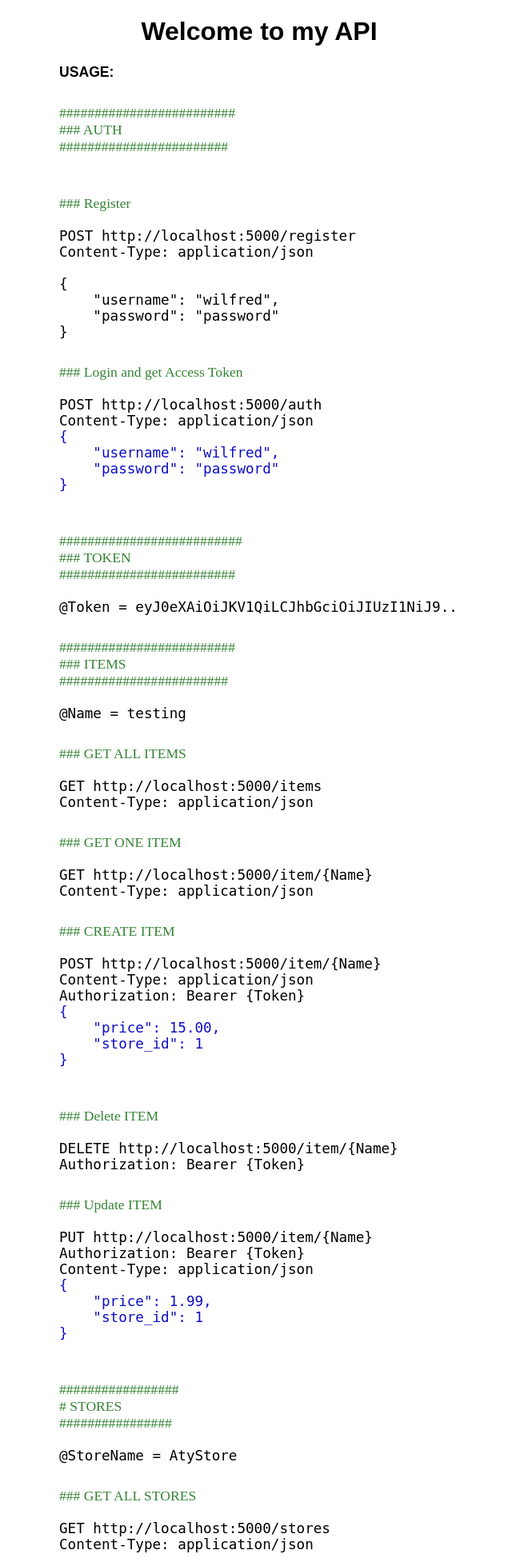
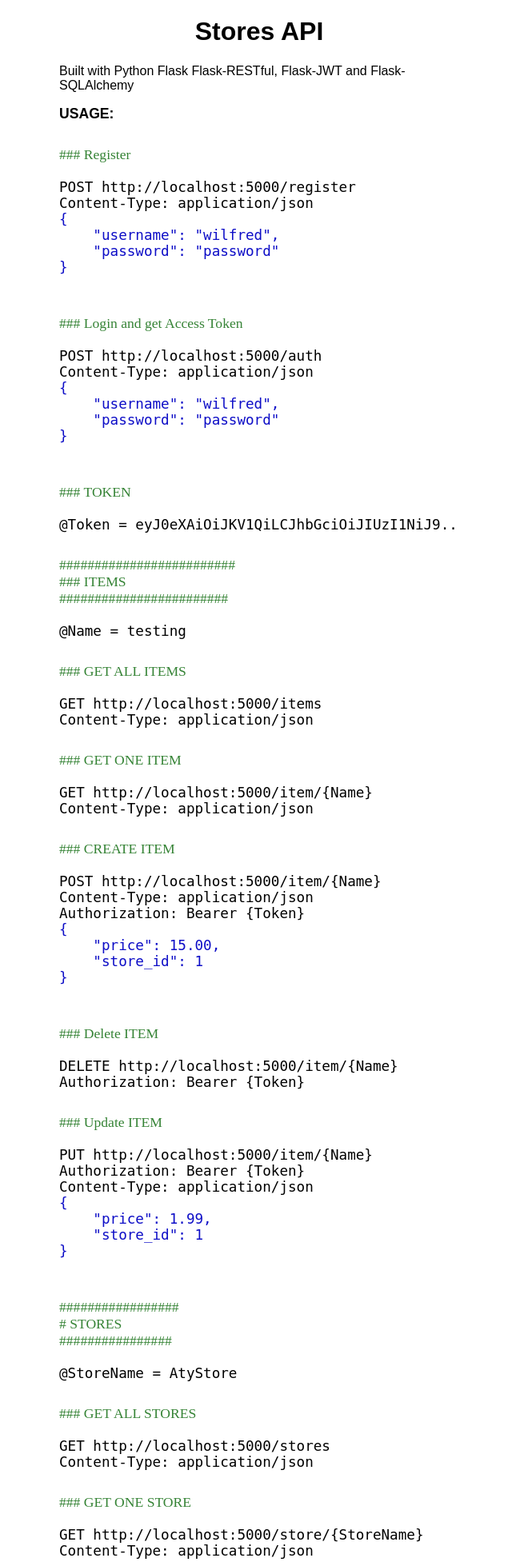
Before and after one commit to wilfredlopez/python-flask-rest, a Flask app: page / in a window 1280 px wide. Shown: the top 1953 px of the page at 80% size, without its empty margins (316-956 px from the left). Run offline with Flask 2, Linux system fonts and the light colour scheme; parts of the project's set-up code (start-up, migrations or seed data) failed here and were passed over.

Commit message:
finished example project

```diff
--- a/code/app.py
+++ b/code/app.py
@@ -1,11 +1,12 @@
 import os
-from flask import Flask, render_template
+from flask import Flask, render_template, jsonify
 from flask_restful import Api
 from flask_jwt_extended import JWTManager
-from resources.user import UserRegister, User, UserLogin
+from resources.user import UserRegister, User, UserLogin, TokenRefresh, UserLogout
 from resources.item import Item, Items
 from resources.store import Stores, Store
 from datetime import timedelta
+from blacklist import BLACK_LIST
 
 app = Flask(__name__)
 
@@ -16,7 +17,9 @@ app.config['SQLALCHEMY_DATABASE_URI'] = os.environ.get(
 
 app.config['SQLALCHEMY_TRACK_MODIFICATIONS'] = False
 app.config['PROPAGATE_EXCEPTIONS'] = True
-app.config['JWT_EXPIRATION_DELTA'] = timedelta(days=1)
+app.config['JWT_BLACKLIST_ENABLED'] = True
+app.config['JWT_BLACKLIST_TOKEN_CHECKS'] = ['access', 'refresh']
+app.config['JWT_EXPIRATION_DELTA'] = timedelta(hours=3)
 
 api = Api(app)
 
@@ -28,6 +31,54 @@ def create_tables():
 
 
 jwt = JWTManager(app)
+
+
+@jwt.user_claims_loader
+def add_claims_to_jwt(user_id):
+    if user_id == 1:  # Instead of hardcoding you should read from config or database.
+        return {
+            'is_admin': True
+        }
+    return {
+        'is_admin': False
+    }
+
+
+@jwt.token_in_blacklist_loader
+def check_if_id_in_blacklist(decripted_token):
+    return decripted_token['jti'] in BLACK_LIST
+
+
+@jwt.expired_token_loader
+def expire_token_callback():
+    return jsonify({
+        'description': "access token has expired.",
+        'error': "token_expired"
+    }), 401
+
+
+@jwt.invalid_token_loader
+def invalid_token_callback():
+    return jsonify({
+        'description': "Signiture verification failed.",
+        'error': "invalid_token"
+    }), 401
+
+
+@jwt.unauthorized_loader
+def not_authorized_request_callback():
+    return jsonify({
+        'description': "Request does not contain an access token. please send Bearer token",
+        'error': "authorization_required"
+    }), 401
+
+
+@jwt.revoked_token_loader
+def revoked_token_loader_callback():
+    return jsonify({
+        'description': "The token has expired.",
+        'error': "token_revoked"
+    }), 401
 
 
 @app.route('/')
@@ -48,6 +99,8 @@ api.add_resource(Store, '/store/<string:name>')
 api.add_resource(UserRegister, '/register')
 api.add_resource(User, '/user/<int:user_id>')
 api.add_resource(UserLogin, '/auth')
+api.add_resource(TokenRefresh, '/refresh')
+api.add_resource(UserLogout, '/logout')
 
 if __name__ == '__main__':
     from db import db
--- /dev/null
+++ b/code/blacklist.py
@@ -0,0 +1,3 @@
+# USER IDS THAT ARE BLACKLISTED.
+# BLACK_LIST = {2, 3}
+BLACK_LIST = set()
--- a/code/templates/index.html
+++ b/code/templates/index.html
@@ -4,7 +4,7 @@
 <head>
     <meta charset="UTF-8">
     <meta name="viewport" content="width=device-width, initial-scale=1.0">
-    <title>My API</title>
+    <title>Python Flask Flask-RESTful, Flask-JWT and Flask-SQLAlchemy API</title>
     <style>
     body{
             background: white;
@@ -52,26 +52,23 @@
 
 <body style="margin: 0">
     <div class="container">
-        <h1>Welcome to my API</h1>
+        <h1>Stores API </h1>
+
+<p>Built with Python Flask Flask-RESTful, Flask-JWT and Flask-SQLAlchemy</p>
         <h2>USAGE:</h2>
         <pre lang="md">
             <code lang="md">
-<pre lang="comment">
-#########################
-### AUTH
-########################
-</pre>
-
 <pre lang="comment">
 ### Register
 </pre>
 POST http://localhost:5000/register
 Content-Type: application/json
-
+<pre lang="json">
 {
     "username": "wilfred",
     "password": "password"
 }
+</pre>
 
 <pre lang="comment">
 ### Login and get Access Token
@@ -86,9 +83,7 @@ Content-Type: application/json
 </pre>
 
 <pre lang="comment">
-##########################
 ### TOKEN
-#########################
 </pre>
 @Token = eyJ0eXAiOiJKV1QiLCJhbGciOiJIUzI1NiJ9...
 
@@ -174,6 +169,40 @@ Authorization: Bearer {Token}
 </pre>
 DELETE http://localhost:5000/store/{StoreName}
 Authorization: Bearer {Token}
+
+<pre lang="comment">
+##########################
+### OTHER ROUTES
+##########################
+</pre>
+
+<pre lang="comment">
+### Retrieve User by id
+</pre>
+GET http://localhost:5000/user/2
+Content-Type: application/json
+Authorization: Bearer {Token}
+
+<pre lang="comment">
+### LOGOUT
+</pre>
+POST  http://localhost:5000/logout
+Content-Type: application/json
+Authorization: Bearer {Token}
+
+<pre lang="comment">
+### Delete User by id
+</pre>
+DELETE  http://localhost:5000/user/2
+Content-Type: application/json
+Authorization: Bearer {Token}
+
+<pre lang="comment">
+### Get Access token with refresh token
+</pre>
+POST http://localhost:5000/refresh
+Content-Type: application/json
+Authorization: Bearer REFRESH_TOKEN_HERE
             </code>
         </pre>
     </div>
```
Also changed, not shown: code/resources/item.py (+7 -1 lines), code/resources/store.py (+6 -2 lines), code/resources/user.py (+35 -1 lines), code/data.db, 1 other file.
